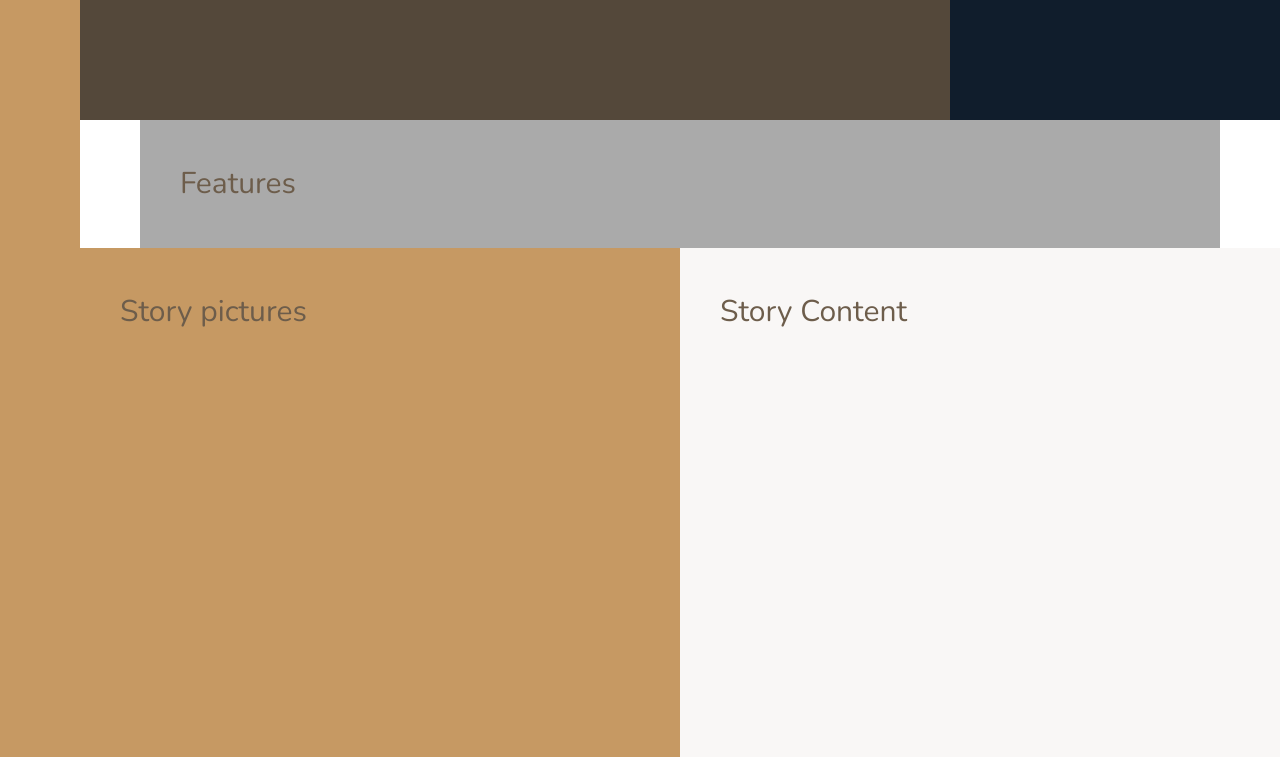
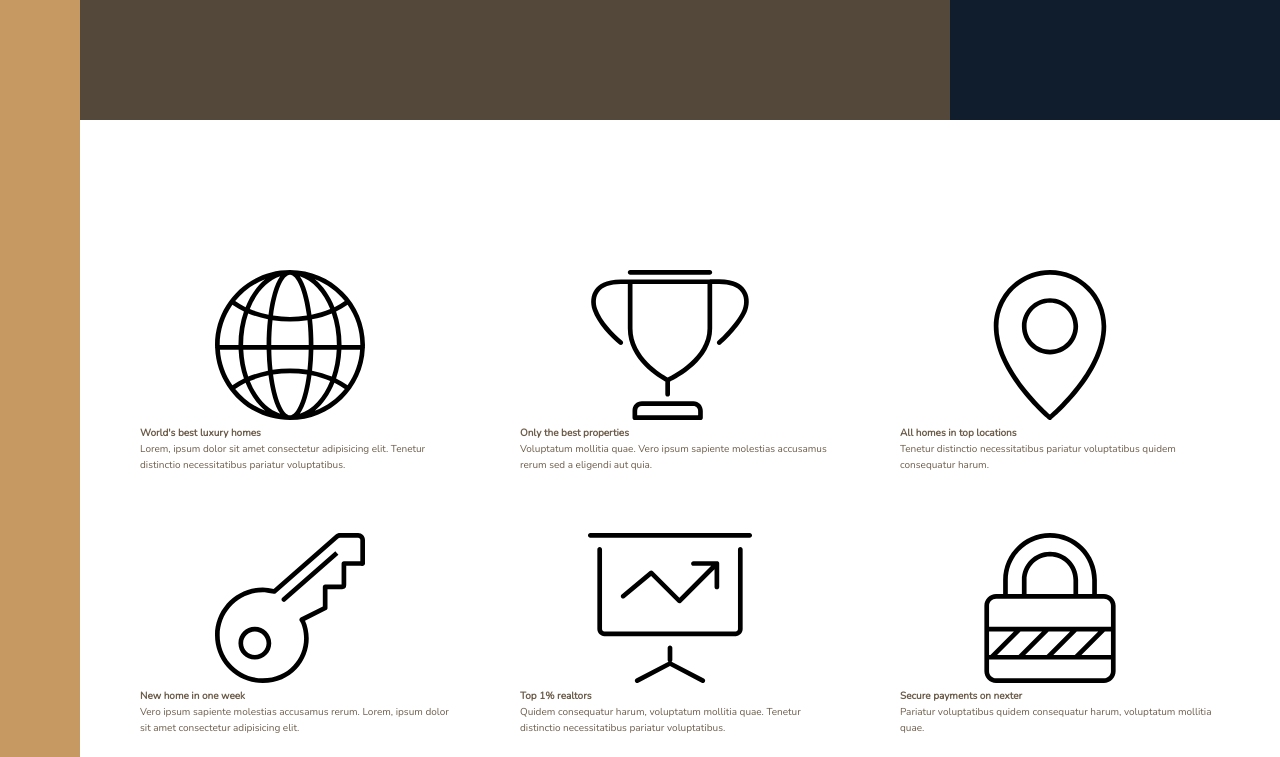
Before and after one commit to Irina-Dehtiarenko/Grid_ex-Nextel_project, a website: page index.html in a window 1280 px wide. Shown: the part 520-1277 px from the top of the page. Drawn offline with nearby package versions, Linux system fonts and the light colour scheme.

Commit message:
builded an HTML structure of the feature section

```diff
--- a/index.html
+++ b/index.html
@@ -21,7 +21,73 @@
 
     <div class="realtors">Top 3 realtors</div>
 
-    <section class="features">Features</section>
+    <section class="features">
+      <div class="feature">
+        <svg class="feature__icon">
+          <use xlink:href="img/sprite.svg#icon-global"></use>
+        </svg>
+        <h4 class="heading-4">World's best luxury homes</h4>
+        <p class="feature__text">
+          Lorem, ipsum dolor sit amet consectetur adipisicing elit. Tenetur
+          distinctio necessitatibus pariatur voluptatibus.
+        </p>
+      </div>
+
+      <div class="feature">
+        <svg class="feature__icon">
+          <use xlink:href="img/sprite.svg#icon-trophy"></use>
+        </svg>
+        <h4 class="heading-4">Only the best properties</h4>
+        <p class="feature__text">
+          Voluptatum mollitia quae. Vero ipsum sapiente molestias accusamus
+          rerum sed a eligendi aut quia.
+        </p>
+      </div>
+
+      <div class="feature">
+        <svg class="feature__icon">
+          <use xlink:href="img/sprite.svg#icon-map-pin"></use>
+        </svg>
+        <h4 class="heading-4">All homes in top locations</h4>
+        <p class="feature__text">
+          Tenetur distinctio necessitatibus pariatur voluptatibus quidem
+          consequatur harum.
+        </p>
+      </div>
+
+      <div class="feature">
+        <svg class="feature__icon">
+          <use xlink:href="img/sprite.svg#icon-key"></use>
+        </svg>
+        <h4 class="heading-4">New home in one week</h4>
+        <p class="feature__text">
+          Vero ipsum sapiente molestias accusamus rerum. Lorem, ipsum dolor sit
+          amet consectetur adipisicing elit.
+        </p>
+      </div>
+
+      <div class="feature">
+        <svg class="feature__icon">
+          <use xlink:href="img/sprite.svg#icon-presentation"></use>
+        </svg>
+        <h4 class="heading-4">Top 1% realtors</h4>
+        <p class="feature__text">
+          Quidem consequatur harum, voluptatum mollitia quae. Tenetur distinctio
+          necessitatibus pariatur voluptatibus.
+        </p>
+      </div>
+
+      <div class="feature">
+        <svg class="feature__icon">
+          <use xlink:href="img/sprite.svg#icon-lock"></use>
+        </svg>
+        <h4 class="heading-4">Secure payments on nexter</h4>
+        <p class="feature__text">
+          Pariatur voluptatibus quidem consequatur harum, voluptatum mollitia
+          quae.
+        </p>
+      </div>
+    </section>
 
     <div class="story__pictures">Story pictures</div>
 
--- a/sass/_base.scss
+++ b/sass/_base.scss
@@ -41,9 +41,4 @@ body {
     [center-start] repeat(8, [col-start] minmax(min-content, 14rem) [col-end])
     [center-end] minmax(6rem, 1fr)
     [full-end];
-
-  & > * {
-    padding: 40px;
-    font-size: 3rem;
-  }
 }
--- a/sass/_features.scss
+++ b/sass/_features.scss
@@ -1,4 +1,9 @@
 .features {
-  background-color: $color-grey-light-2;
   grid-column: center-start / center-end;
+
+  margin: 15rem 0;
+
+  display: grid;
+  grid-template-columns: repeat(3, 1fr);
+  grid-gap: 6rem;
 }
```
Also changed, not shown: css/style.css.
